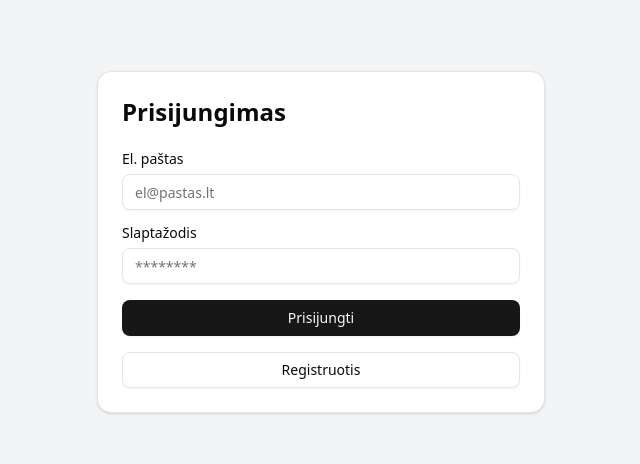
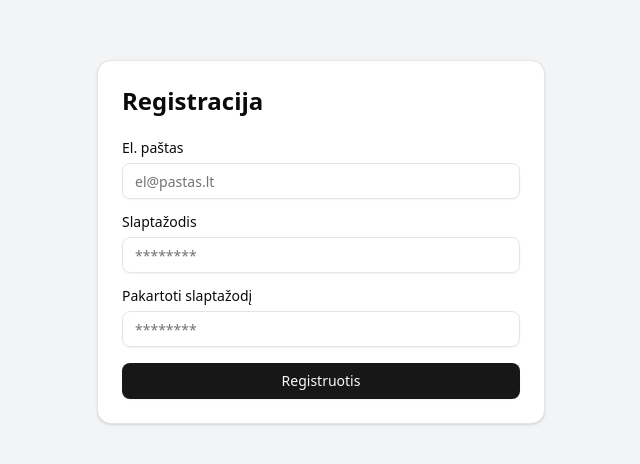
Before and after one commit to TaurasP/2pd, a React (Vite) app: page / in a window 1280 px wide. Shown: the part 158-622 px from the top of the page, without its empty margins (319-959 px from the left). Built offline with nearby package versions, Linux system fonts and the light colour scheme.

Commit message:
user registration to json-server

```diff
--- /dev/null
+++ b/db.json
@@ -0,0 +1,9 @@
+{
+  "users": [
+    {
+      "id": "1d0d",
+      "email": "a@a.lt",
+      "password": "1"
+    }
+  ]
+}
--- a/src/App.tsx
+++ b/src/App.tsx
@@ -1,12 +1,12 @@
-import Login from "./components/Login";
-// import Register from "./components/Register";
+// import Login from "./components/Login";
+import Register from "./components/Register";
 // import Dashboard from "./components/Dashboard";
 
 function App() {
   return (
     <div className="bg-gray-100 min-h-screen flex flex-col items-center justify-center">
-      {/* <Register /> */}
-      <Login />
+      <Register />
+      {/* <Login /> */}
     </div>
   );
 
--- a/src/components/Register.tsx
+++ b/src/components/Register.tsx
@@ -1,21 +1,53 @@
+import React, { useState } from "react";
 import { Card, CardHeader, CardTitle, CardContent } from "@/components/ui/card";
 import { Label } from "@/components/ui/label";
 import { Input } from "@/components/ui/input";
 import { Button } from "@/components/ui/button";
 
-export default function Register() {
+const Register = () => {
+  const [email, setEmail] = useState("");
+  const [password, setPassword] = useState("");
+
+  const handleSubmit = async (e: React.FormEvent) => {
+    e.preventDefault();
+    const user = { email, password };
+
+    try {
+      const response = await fetch("http://localhost:3000/users", {
+        method: "POST",
+        headers: {
+          "Content-Type": "application/json",
+        },
+        body: JSON.stringify(user),
+      });
+
+      if (response.ok) {
+        alert("Naudotojas užregistruotas!");
+        setEmail("");
+        setPassword("");
+      } else {
+        alert("Nepavyko užregistruoti naudotojo.");
+      }
+    } catch (error) {
+      console.error("Error:", error);
+      alert("Klaida registruojant naudotoją.");
+    }
+  };
+
   return (
     <Card className="mx-auto max-w-sm min-w-md">
       <CardHeader className="space-y-1">
         <CardTitle className="text-2xl font-bold">Registracija</CardTitle>
       </CardHeader>
       <CardContent>
-        <div className="space-y-4">
+        <form onSubmit={handleSubmit} className="space-y-4">
           <div className="space-y-2">
             <Label htmlFor="email">El. paštas</Label>
             <Input
               id="email"
               type="email"
+              value={email}
+              onChange={(e) => setEmail(e.target.value)}
               placeholder="el@pastas.lt"
               required
             />
@@ -25,6 +57,8 @@ export default function Register() {
             <Input
               id="password"
               type="password"
+              value={password}
+              onChange={(e) => setPassword(e.target.value)}
               placeholder="********"
               required
             />
@@ -41,8 +75,10 @@ export default function Register() {
           <Button type="submit" className="w-full cursor-pointer">
             Registruotis
           </Button>
-        </div>
+        </form>
       </CardContent>
     </Card>
   );
-}
+};
+
+export default Register;
```
